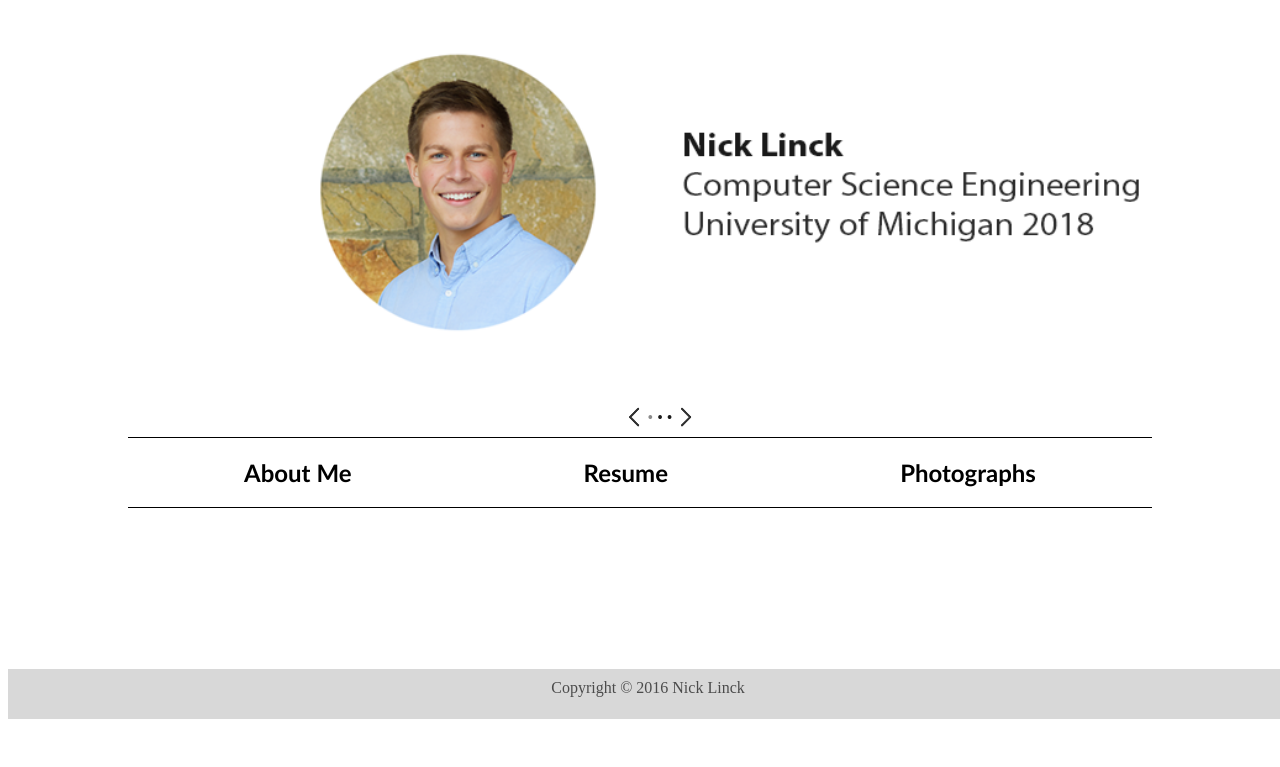
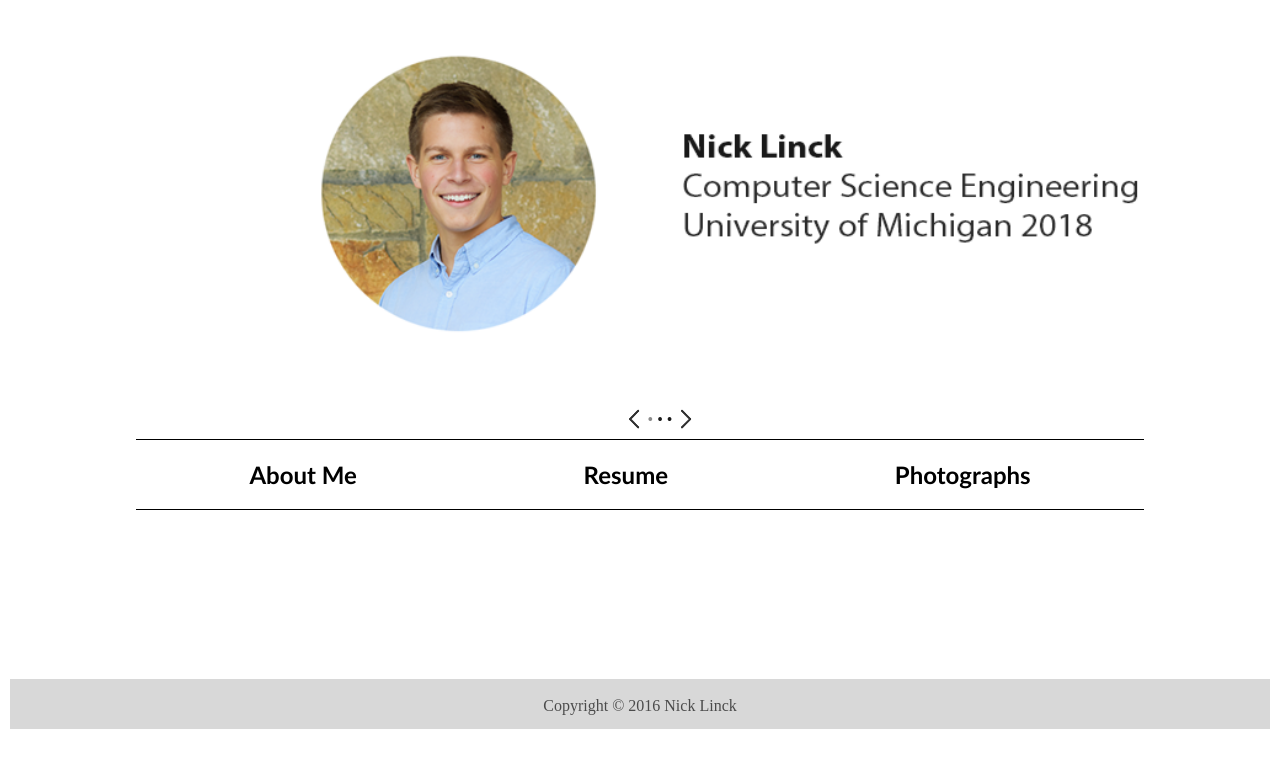
Before and after one commit to nicklinck/nicklinck.github.io, a plain HTML site: page index.html in a window 1280 px wide. Shown: the part 81-848 px from the top of the page. Before the commit the page ends 800 px from the top, so only its background shows below. Drawn offline with Linux system fonts and the light colour scheme.

Commit message:
Fixed the footer

```diff
--- a/index.html
+++ b/index.html
@@ -1,6 +1,7 @@
 <!doctype html>
 <html>
 
+<div id="wrap">
     <head>
         <title>Nick Linck</title>
         <link rel="stylesheet" type="text/css" href="main.css">
@@ -9,52 +10,52 @@
     </head>
 
     <header>
-	<ul class = "webLinks">
-		<li><a href="https://www.linkedin.com/in/nick-linck-417b0ba9?trk=hp-identity-name"><img src="resources/linkedin.png"/></a></li>
-		<li><a href="https://github.com/nicklinck"><img src="resources/github.png"/></a></li>
+        <ul class="webLinks">
+            <li><a href="https://www.linkedin.com/in/nick-linck-417b0ba9?trk=hp-identity-name"><img src="resources/linkedin.png" /></a></li>
+            <li><a href="https://github.com/nicklinck"><img src="resources/github.png" /></a></li>
         </ul>
     </header>
 
 
     <body>
-	<div class = "slider">
-		<div class = "slide currentSlide">
-			<div class = "container">
-				<div class = "firstSlide">
-					<ul class = "bullets">
-						<li><img class = "leftArrow" src = "resources/leftArrowBlack.png"/></li>
-						<li class = "currentBullet">&bull;</li>
-						<li><font color = "black">&bull;</font></li>
-						<li><font color = "black">&bull;</font></li>
-						<li><img class = "rightArrow" src = "resources/rightArrowBlack.png"/></li>
+        <div class="slider">
+            <div class="slide currentSlide">
+                <div class="container">
+                    <div class="firstSlide">
+                        <ul class="bullets">
+                            <li><img class="leftArrow" src="resources/leftArrowBlack.png" /></li>
+                            <li class="currentBullet">&bull;</li>
+                            <li><font color="black">&bull;</font></li>
+                            <li><font color="black">&bull;</font></li>
+                            <li><img class="rightArrow" src="resources/rightArrowBlack.png" /></li>
                         </ul>
                     </div>
                 </div>
             </div>
 
-		<div class = "slide">
-			<div class = "container">
-				<div class = "secondSlide">
-					<ul class = "bullets">
-						<li><img class = "leftArrow" src = "resources/leftArrowBlack.png"/></li>
-						<li><font color = "black">&bull;</font></li>
-						<li class = "currentBullet">&bull;</li>
-						<li><font color = "black">&bull;</font></li>
-						<li><img class = "rightArrow" src = "resources/rightArrowBlack.png"/></li>
+            <div class="slide">
+                <div class="container">
+                    <div class="secondSlide">
+                        <ul class="bullets">
+                            <li><img class="leftArrow" src="resources/leftArrowBlack.png" /></li>
+                            <li><font color="black">&bull;</font></li>
+                            <li class="currentBullet">&bull;</li>
+                            <li><font color="black">&bull;</font></li>
+                            <li><img class="rightArrow" src="resources/rightArrowBlack.png" /></li>
                         </ul>
                     </div>
                 </div>
             </div>
 
-		<div class = "slide">
-			<div class = "container">
-				<div class = "thirdSlide">
-					<ul class = "bullets">
-						<li><img class = "leftArrow" src = "resources/leftArrowBlack.png"/></li>
-						<li><font color = "black">&bull;</font></li>
-						<li><font color = "black">&bull;</font></li>
-						<li class = "currentBullet">&bull;</li>
-						<li><img class = "rightArrow" src = "resources/rightArrowBlack.png"/></li>
+            <div class="slide">
+                <div class="container">
+                    <div class="thirdSlide">
+                        <ul class="bullets">
+                            <li><img class="leftArrow" src="resources/leftArrowBlack.png" /></li>
+                            <li><font color="black">&bull;</font></li>
+                            <li><font color="black">&bull;</font></li>
+                            <li class="currentBullet">&bull;</li>
+                            <li><img class="rightArrow" src="resources/rightArrowBlack.png" /></li>
                         </ul>
                     </div>
                 </div>
@@ -68,17 +69,14 @@
             <h2>Resume</h2>
             <h2><a href="photos.html">Photographs</a></h2>
         </div>
-
     </body>
 
-
     <footer>
-	<div id = "footContainer">
-		<div id = "footer">
+        <div id="footer">
+            <br />
             <span> Copyright &copy; 2016 Nick Linck </span>
         </div>
+    </footer>
 </div>
 
-</footer>
-
 </html>
--- a/main.css
+++ b/main.css
@@ -1,3 +1,19 @@
+
+html, body {
+    margin: 0;
+    padding: 0;
+    height: 100%;
+}
+
+#wrap {
+    min-height: 100%;
+    position: relative;
+}
+
+body {
+    padding: 10px;
+    padding-bottom: 50px;
+}
 
 /*header information*/
 header {
@@ -115,25 +131,24 @@ header {
 
 
 /*footer information*/
-#footContainer {
+#footer {
 	position: absolute;
-	bottom: 0;
+    bottom: 0;
+	text-align: center;
+	/*margin-top: 10px;
+/*  margin-top: -50px;*/
+    /*clear: both;
+	bottom: 0;*/
 	background-color: rgb(200, 200, 200);
 	width: 100%;
 	height: 50px;
 	opacity: .7;
 }
 
-#footer {
-	position: relative;
-	text-align: center;
-	margin-top: 10px;
-}
-
 .nav{
 	border-bottom: 1px solid black;
 	border-top: 1px solid black;
-	position: absolute;
+	position: relative;
 	left:10%;
 	right:10%;
 	min-width: 80%;
```
Lines whose indentation alone changed are shown as unchanged.
